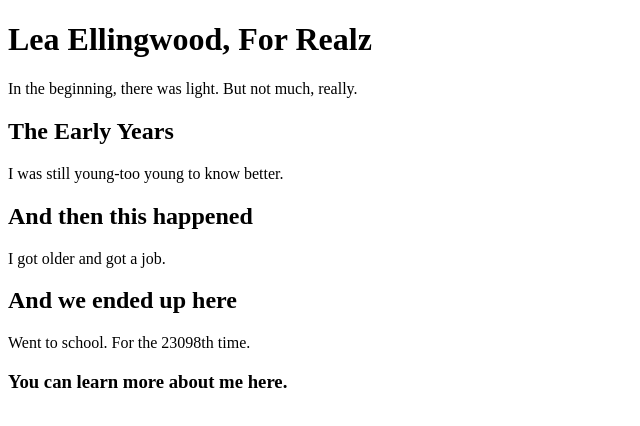
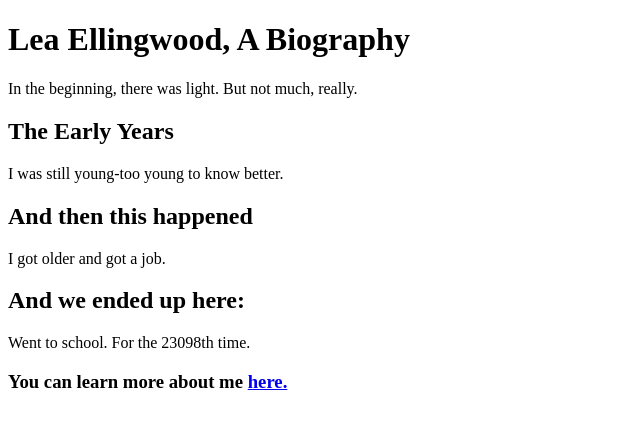
Before and after one commit to LEllingwood/Assessment_Three, a plain HTML site: page index.html in a window 1280 px wide. Shown: the whole page, without its empty margins (0-640 px from the left). Drawn offline with Linux system fonts and the light colour scheme.

Commit message:
Updated link mistakes

```diff
--- a/index.html
+++ b/index.html
@@ -6,7 +6,7 @@
 </head>
 
 <body>
-    <h1>Lea Ellingwood, For Realz</h1>
+    <h1>Lea Ellingwood, A Biography</h1>
     <p>In the beginning, there was light. But not much, really.</p>
 
     <h2>The Early Years </h2>
@@ -15,11 +15,12 @@
     <h2>And then this happened</h2>
     <p>I got older and got a job.</p>
 
-    <h2>And we ended up here</h2>
+    <h2>And we ended up here:</h2>
     <p>Went to school. For the 23098th time.</p>
 
     <h3>You can learn more about me
-        <a href="https://github.com/LEllingwood" alt="My_Biography" title="Ellingwood_biography"></a> here.</h3>
+        <a href="https://github.com/LEllingwood" alt="My_Biography" title="Ellingwood_biography">here.</a>
+    </h3>
 
 </body>
 
```
